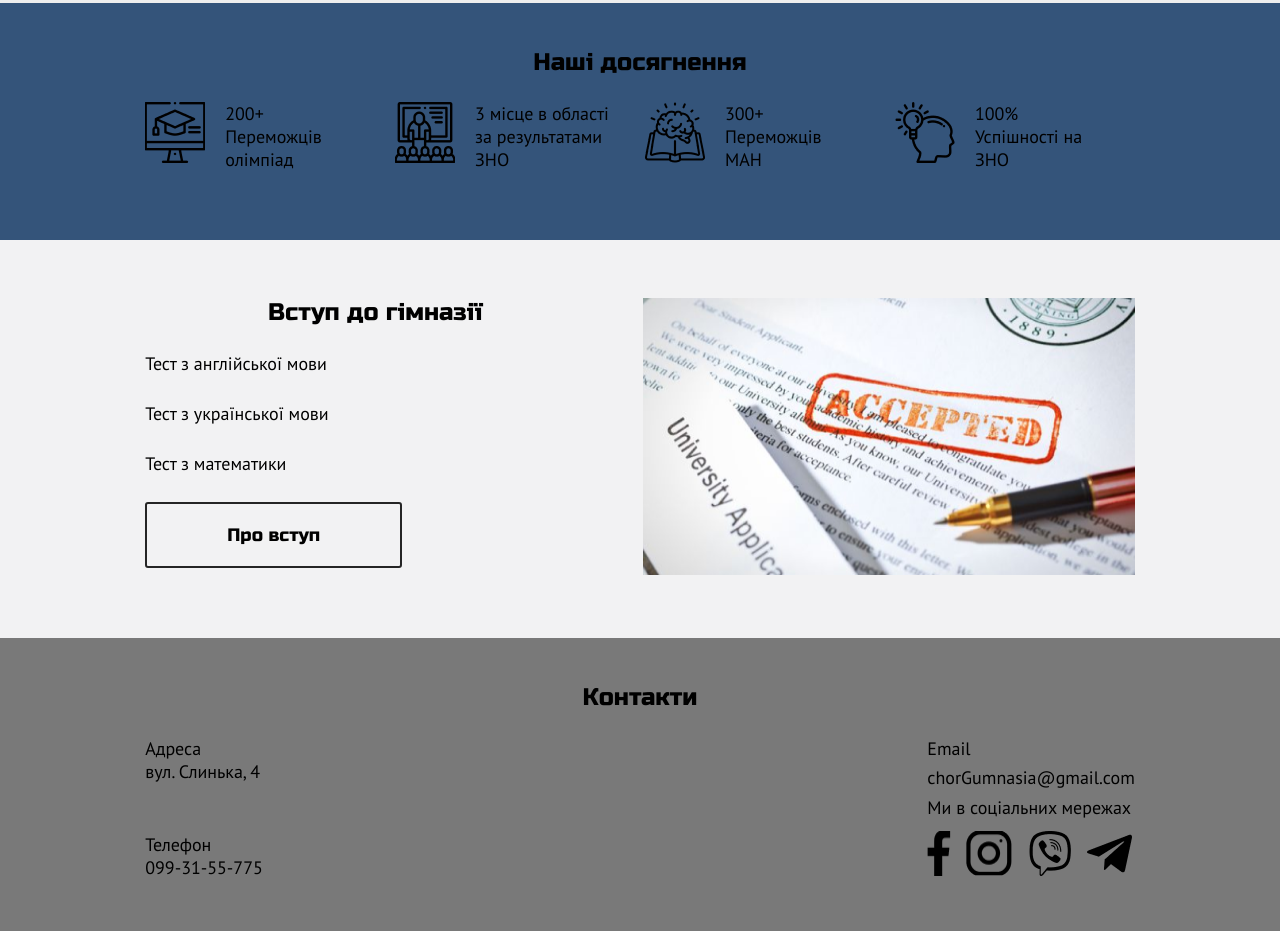
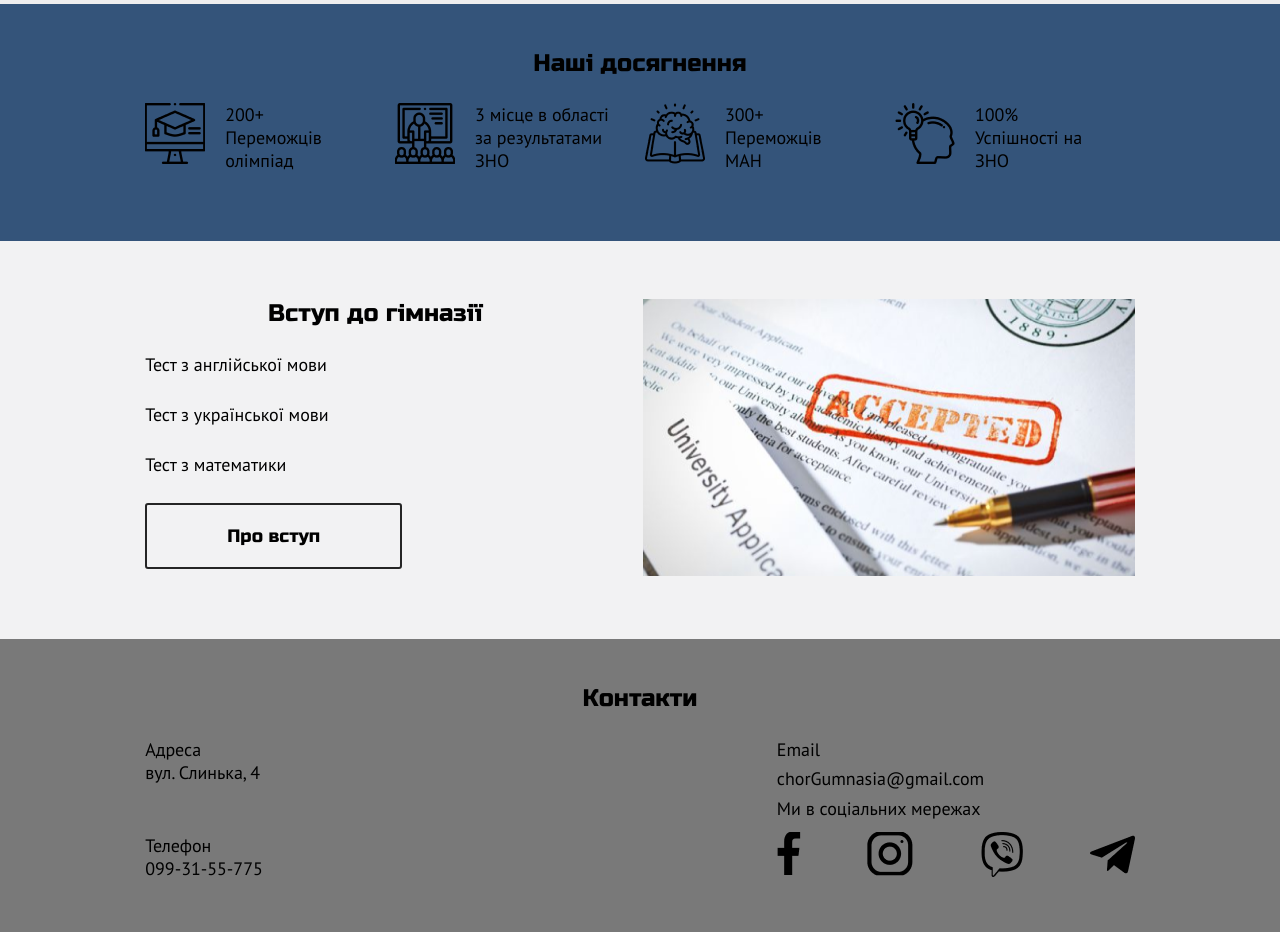
Before and after one commit to yguryn/yguryn.github.io, a plain HTML site: page index.html in a window 1280 px wide. Shown: the part 1500-2432 px from the top of the page. Drawn offline with Linux system fonts and the light colour scheme; files whose address does not match are found by name.

Commit message:
third2.0

```diff
--- a/css/style.css
+++ b/css/style.css
@@ -130,7 +130,7 @@ body{
 .slog{
     font-family: "Russo One";
     font-size: 18px;
-    margin-top: -19px;
+    margin-top: -18px;
 }
 
 
@@ -432,8 +432,8 @@ background: #34547A;
     display: flex;
     flex-wrap: wrap;
 }
-.footer_right_image{
-    margin-right: 15px;
+.footer_right_image-link{
+    margin-right: 66px;
 }
 .footer_right_images :last-child{
     margin-right: 0px;
--- a/index.html
+++ b/index.html
@@ -1,6 +1,7 @@
 <!DOCTYPE html>
 <html lang="ru">
 <head>
+    <link rel="SHORTCUT ICON" href="image/favicon.ico" type="image/x-icon">
     <meta charset="UTF-8">
     <title>Чорнобаївська гімназія</title>
     <link rel="stylesheet" type="text/css" href="css/style.css">
@@ -280,10 +281,18 @@
                     </div>
                     <div class="footer_right_item">
                         <div class="footer_right_images">
+                            <a href="#" class="footer_right_image-link">
                             <img src="image/image%206.png" alt="" class="footer_right_image">
+                            </a>
+                            <a href="#" class="footer_right_image-link">
                             <img src="image/image%207.png" alt="" class="footer_right_image">
+                            </a>
+                            <a href="#" class="footer_right_image-link">
                             <img src="image/viber%201.png" alt="" class="footer_right_image">
+                            </a>
+                            <a href="#" class="footer_right_image-link">
                             <img src="image/image%208.png" alt="" class="footer_right_image">
+                            </a>
                         </div>
                     </div>
                 </div>
```
Also changed, not shown: image/favicon.ico (added).
